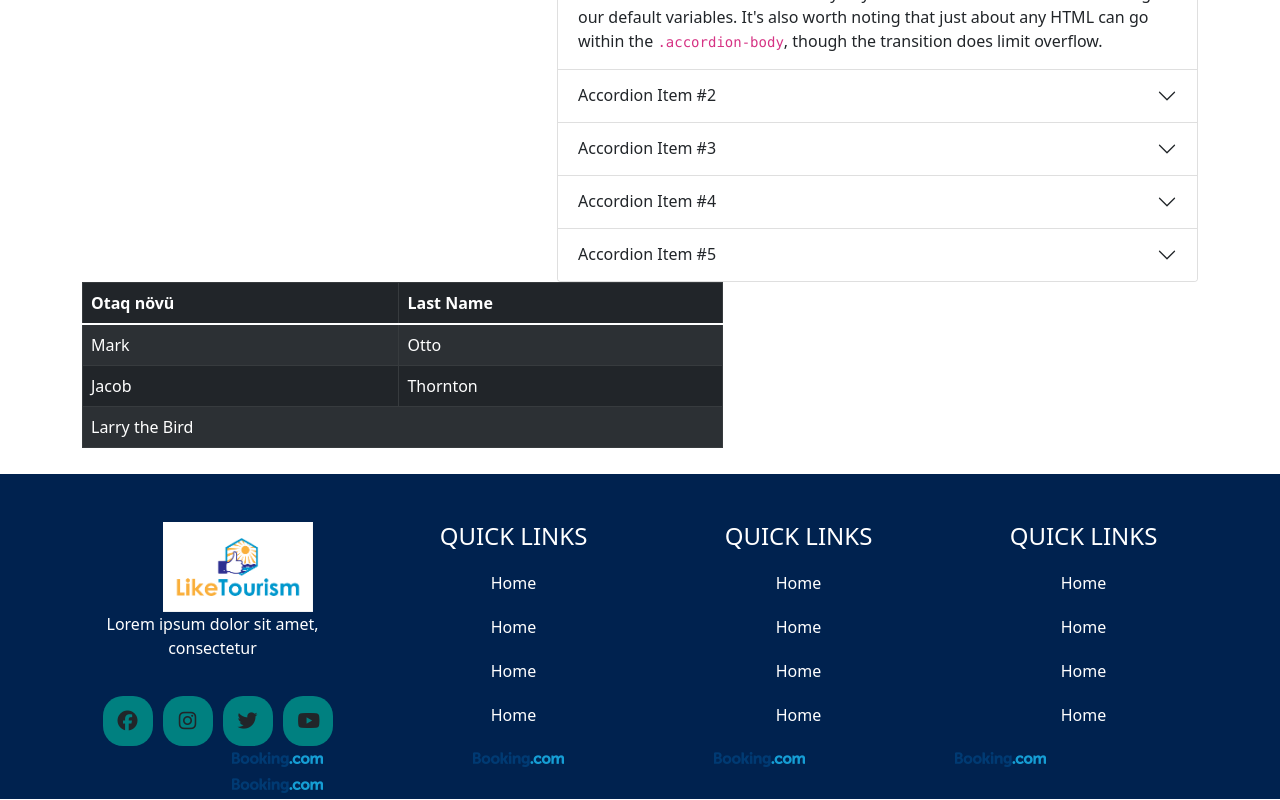
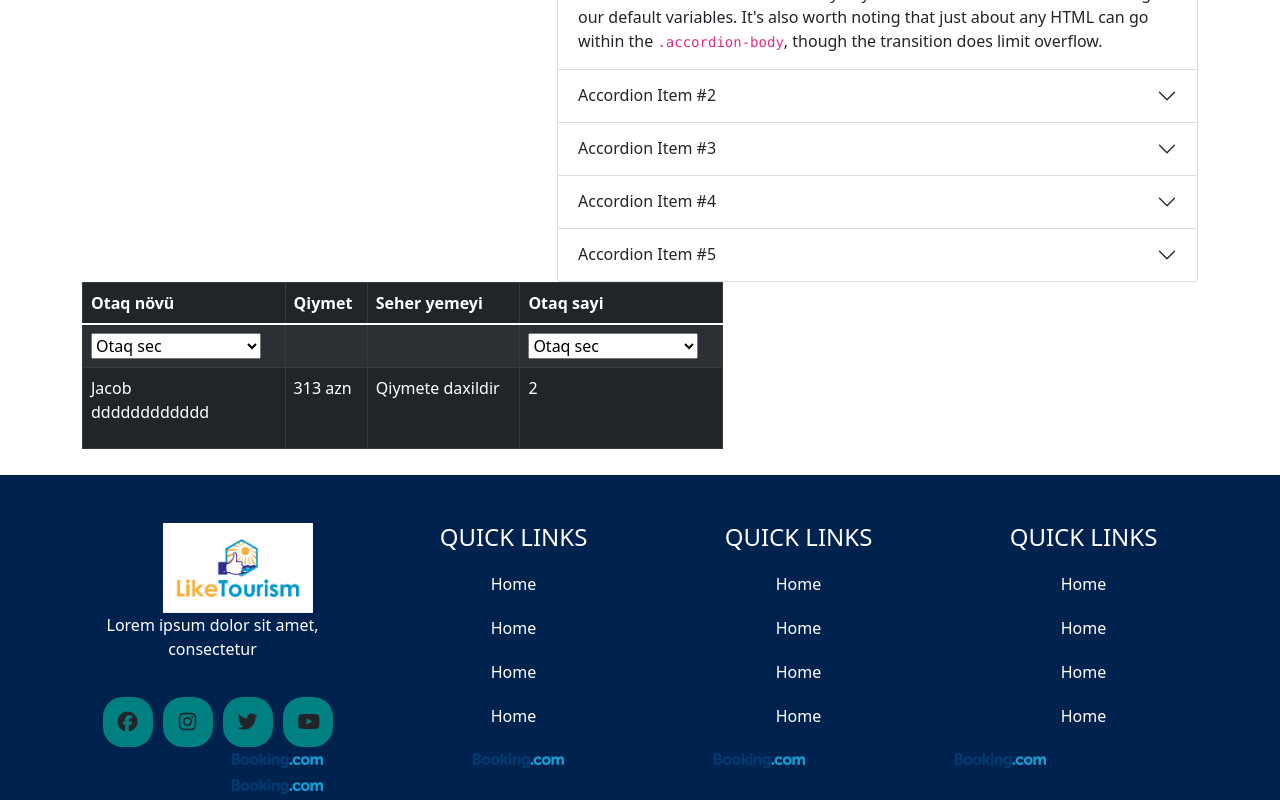
Before and after one commit to Umidshamdin/LikeTourismFrontEnd, a React (Create React App) app in the folder liketourism/: page /HotelDetail in a window 1280 px wide. Shown: the part 1246-2046 px from the top of the page. Built offline with nearby package versions, Linux system fonts and the light colour scheme.

Commit message:
design was given to reservation table

```diff
--- a/liketourism/package.json
+++ b/liketourism/package.json
@@ -41,6 +41,7 @@
     "react-router-dom": "^6.3.0",
     "react-scripts": "5.0.1",
     "react-search-input": "^0.11.3",
+    "react-select": "^5.3.2",
     "react-slick": "^0.29.0",
     "react-spectrum": "^1.2.3",
     "reactstrap": "^9.0.2",
--- /dev/null
+++ b/liketourism/src/assets/sass/hoteldetail/reservation.scss
@@ -0,0 +1,4 @@
+.css-2613qy-menu{
+    color: green;
+    background-color: green;
+}
--- a/liketourism/src/components/hoteldetail/Reservation.js
+++ b/liketourism/src/components/hoteldetail/Reservation.js
@@ -1,7 +1,15 @@
 import { Table } from "react-bootstrap";
 import React from "react";
 
+import "../../assets/sass/hoteldetail/reservation.scss";
+
 function Reservation() {
+  const region = ["Ekonomic 1 neferlik", "Ekonomic 2 neferlik", "Ekonomic 1 neferlik", "Luks 1 neferlik", "Luks 2 neferlik"];
+
+  const onChange = (e) => {
+    console.log(e.target.value);
+  };
+
   return (
     <div>
       <div className="container">
@@ -11,21 +19,46 @@ function Reservation() {
               <thead>
                 <tr>
                   <th>Otaq növü</th>
-                <th>Last Name</th>
+                  <th>Qiymet</th>
+                  <th>Seher yemeyi</th>
+                  <th>Otaq sayi</th>
+
                 </tr>
               </thead>
               <tbody>
                 <tr>
-                <td>Mark</td>
-                <td>Otto</td>
+                  <td>
+                    <select name="select" onChange={onChange}>
+                      <option>Otaq sec</option>
+                      {region.map((nameOfRegion, i) => {
+                        return <option key={i}>{nameOfRegion}</option>;
+                      })}
+                    </select>
+                  </td>
+
+                  <td></td>
+                  <td></td>
+                  <td>
+                    <select name="select" onChange={onChange}>
+                      <option>Otaq sec</option>
+                      {region.map((nameOfRegion, i) => {
+                        return <option key={i}>{nameOfRegion}</option>;
+                      })}
+                    </select>
+                  </td>
+
                 </tr>
                 <tr>
-                <td>Jacob</td>
-                <td>Thornton</td>
+                  <td>
+                    Jacob
+                    <p>dddddddddddd</p>
+                  </td>
+                  <td>313 azn</td>
+                  <td>Qiymete daxildir</td>
+                  <td>2</td>
+
                 </tr>
-              <tr>
-                <td colSpan={2}>Larry the Bird</td>
-              </tr>
+
               </tbody>
             </Table>
           </div>
```
Also changed, not shown: 1 other file (tests, documents, lock files or other folders). Lines whose indentation alone changed are shown as unchanged.
